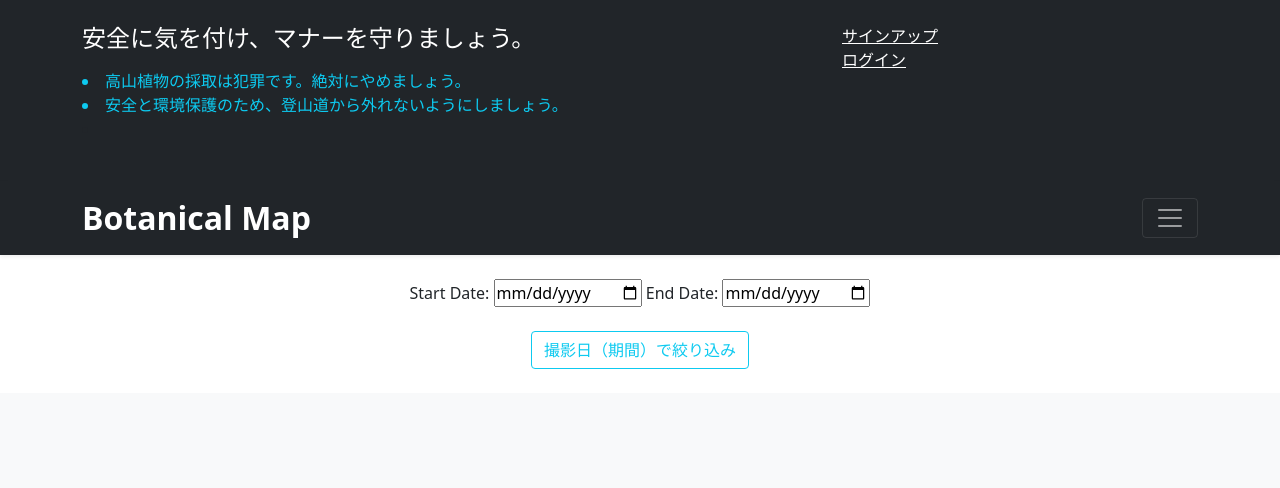
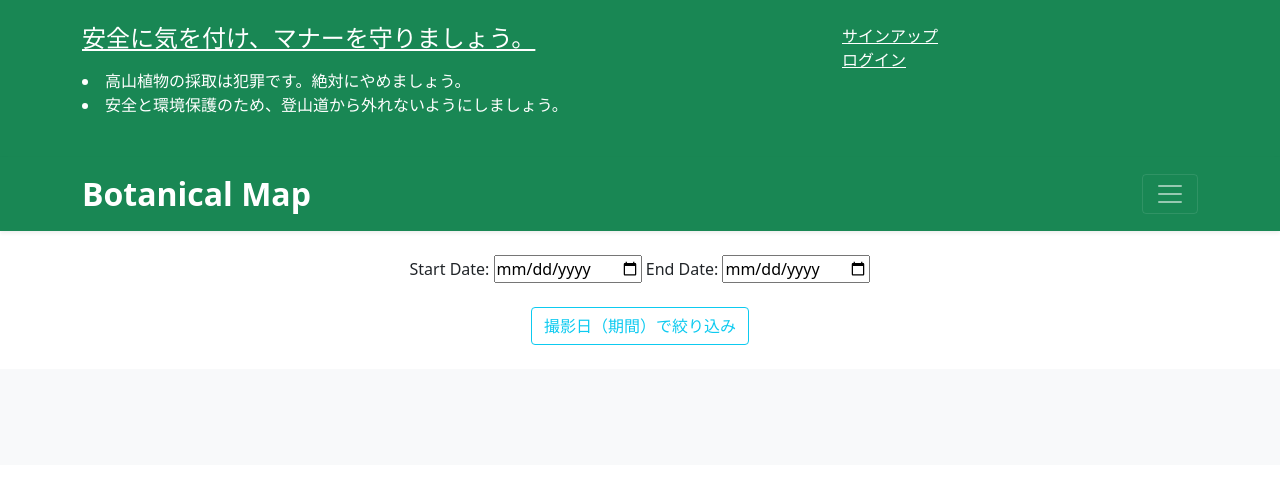
Before and after one commit to hiroomatsuda0914/botanicalmapproject2, a Django app: template templates/index.html in a window 1280 px wide, after a click that opens the changed part. Shown: the top 488 px of the page. Run offline with Django 4.2, Linux system fonts and the light colour scheme; the template is opened without the code that fills it, so the values that code supplies are empty; some libraries are stand-ins or nearby versions.

```diff
--- a/templates/base.html
+++ b/templates/base.html
@@ -34,15 +34,14 @@
 
 <body>
   <header>
-    <div class="collapse bg-dark" id="navbarHeader">
+    <div class="collapse bg-success" id="navbarHeader">
       <div class="container">
         <div class="row">
           <div class="col-sm-8 col-md-7 py-4">
-            <h4 class="text-white">安全に気を付け、マナーを守りましょう。</h4>
+            <h4 class="text-white text-decoration-underline">安全に気を付け、マナーを守りましょう。</h4>
             <p class=>
-              <li class = "text-info">高山植物の採取は犯罪です。絶対にやめましょう。</li>
-              <li class = "text-info">安全と環境保護のため、登山道から外れないようにしましょう。</li>
-              <li></li>
+              <li class = "text-white">高山植物の採取は犯罪です。絶対にやめましょう。</li>
+              <li class = "text-white">安全と環境保護のため、登山道から外れないようにしましょう。</li>
             </p>
           </div>
           <div class="col-sm-4 offset-md-1 py-4">
@@ -60,7 +59,7 @@
         </div>
       </div>
     </div>
-    <div class="navbar navbar-dark bg-dark shadow-sm">
+    <div class="navbar navbar-dark bg-success shadow-sm">
       <div class="container">
         <!-- トップページへのリンク -->
         <a href="{% url 'botanicalmaps:index' %}" class="navbar-brand d-flex align-items-center">
```
Also changed, not shown: botanicalmaps/views.py (+4 -4 lines).
